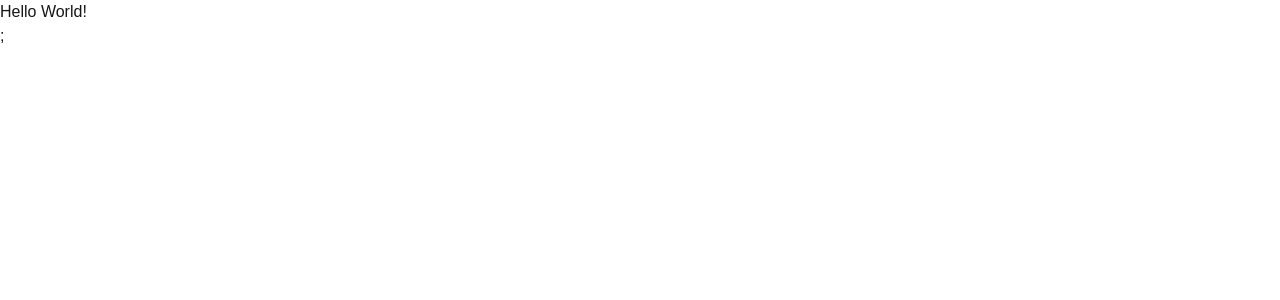
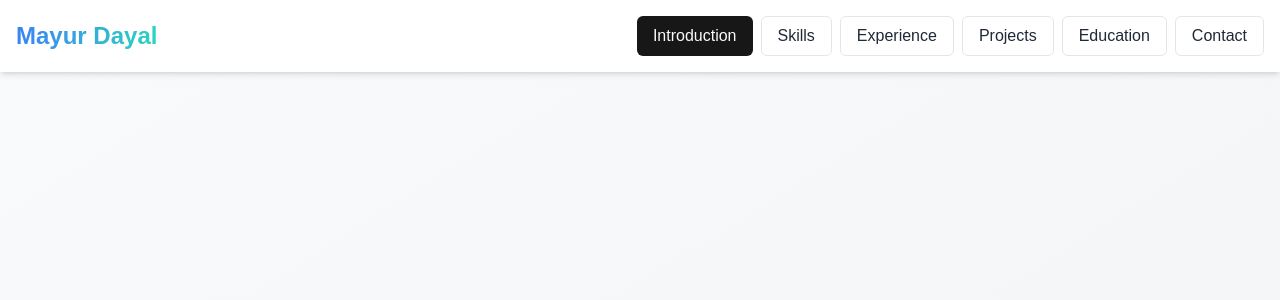
Before and after one commit to mayurDayal2000/mayur-dayal-portfolio-app, a Next.js app: page / in a window 1280 px wide. Shown: the top 300 px of the page. Built offline with nearby package versions, Linux system fonts and the light colour scheme.

Commit message:
feat(components): add Navbar component for section navigation

```diff
--- /dev/null
+++ b/src/components/layout/Navbar/Navbar.tsx
@@ -0,0 +1,46 @@
+import { Button } from "@/components/ui/button";
+
+interface SectionType {
+  id: string;
+  title: string;
+}
+
+interface NavbarProps {
+  activeSection: number;
+  scrollToSection: (index: number) => void;
+}
+
+export function Navbar({ activeSection, scrollToSection }: NavbarProps) {
+  const sections: SectionType[] = [
+    { id: "intro", title: "Introduction" },
+    { id: "skills", title: "Skills" },
+    { id: "experience", title: "Experience" },
+    { id: "projects", title: "Projects" },
+    { id: "education", title: "Education" },
+    { id: "contact", title: "Contact" },
+  ];
+
+  return (
+    <nav className="bg-white p-4 shadow-md dark:bg-gray-800">
+      <div className="container mx-auto flex flex-col items-center justify-between lg:flex-row">
+        <h1 className="mb-4 bg-gradient-to-r from-blue-500 to-teal-400 bg-clip-text text-2xl font-bold text-transparent lg:mb-0">
+          Mayur Dayal
+        </h1>
+
+        <ul className="flex flex-wrap justify-center space-x-2 gap-y-2 sm:justify-end sm:gap-y-0">
+          {sections.map((section, index) => (
+            <li key={section.id}>
+              <Button
+                variant={activeSection === index ? "default" : "outline"}
+                onClick={() => scrollToSection(index)}
+                className="text-xs transition-all duration-300 ease-in-out sm:text-sm md:text-base"
+              >
+                {section.title}
+              </Button>
+            </li>
+          ))}
+        </ul>
+      </div>
+    </nav>
+  );
+}
--- a/src/pages/index.tsx
+++ b/src/pages/index.tsx
@@ -1,7 +1,43 @@
+import { Navbar } from "@/components/layout/Navbar/Navbar";
+import { useCallback, useEffect, useRef, useState } from "react";
+
 export default function Home() {
+  const [activeSection, setActiveSection] = useState(0);
+  const scrollContainerRef = useRef<HTMLDivElement>(null);
+
+  useEffect(() => {
+    const scrollContainer: HTMLDivElement | null = scrollContainerRef.current;
+
+    const handleScroll = () => {
+      if (scrollContainer) {
+        const scrollPosition = scrollContainer.scrollLeft;
+        const sectionWidth = scrollContainer.offsetWidth;
+        const currentSection = Math.round(scrollPosition / sectionWidth);
+        setActiveSection(currentSection);
+      }
+    };
+
+    if (scrollContainer) {
+      scrollContainer.addEventListener("scroll", handleScroll);
+    }
+
+    return () => {
+      if (scrollContainer) {
+        scrollContainer.removeEventListener("scroll", handleScroll);
+      }
+    };
+  }, []);
+
+  const scrollToSection = useCallback((index: number) => {
+    scrollContainerRef.current?.children[index].scrollIntoView({
+      behavior: "smooth",
+      inline: "start",
+    });
+  }, []);
+
   return (
-    <>
-      <h1>Hello World!</h1>
-    </>
+    <div className="flex h-screen flex-col bg-gradient-to-br from-gray-50 to-gray-100 text-gray-800 dark:from-gray-900 dark:to-gray-800 dark:text-gray-100">
+      <Navbar activeSection={activeSection} scrollToSection={scrollToSection} />
+    </div>
   );
 }
```
